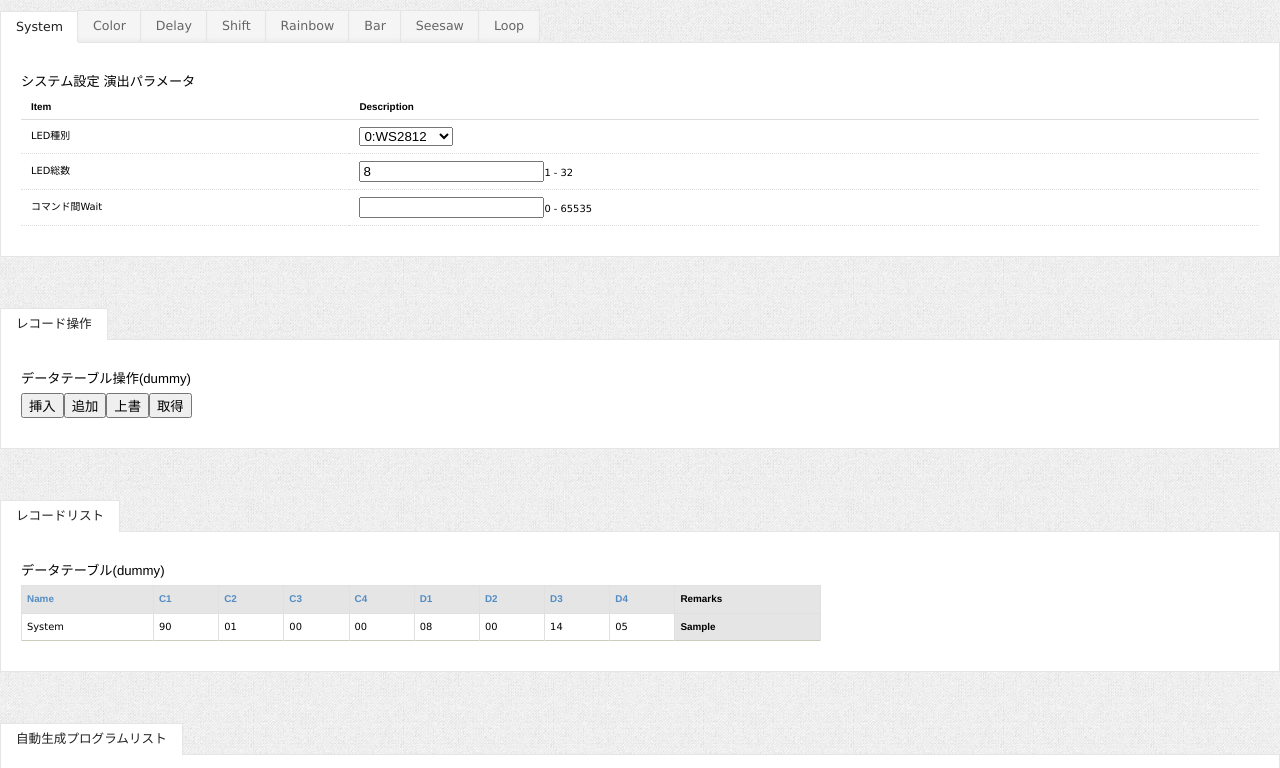
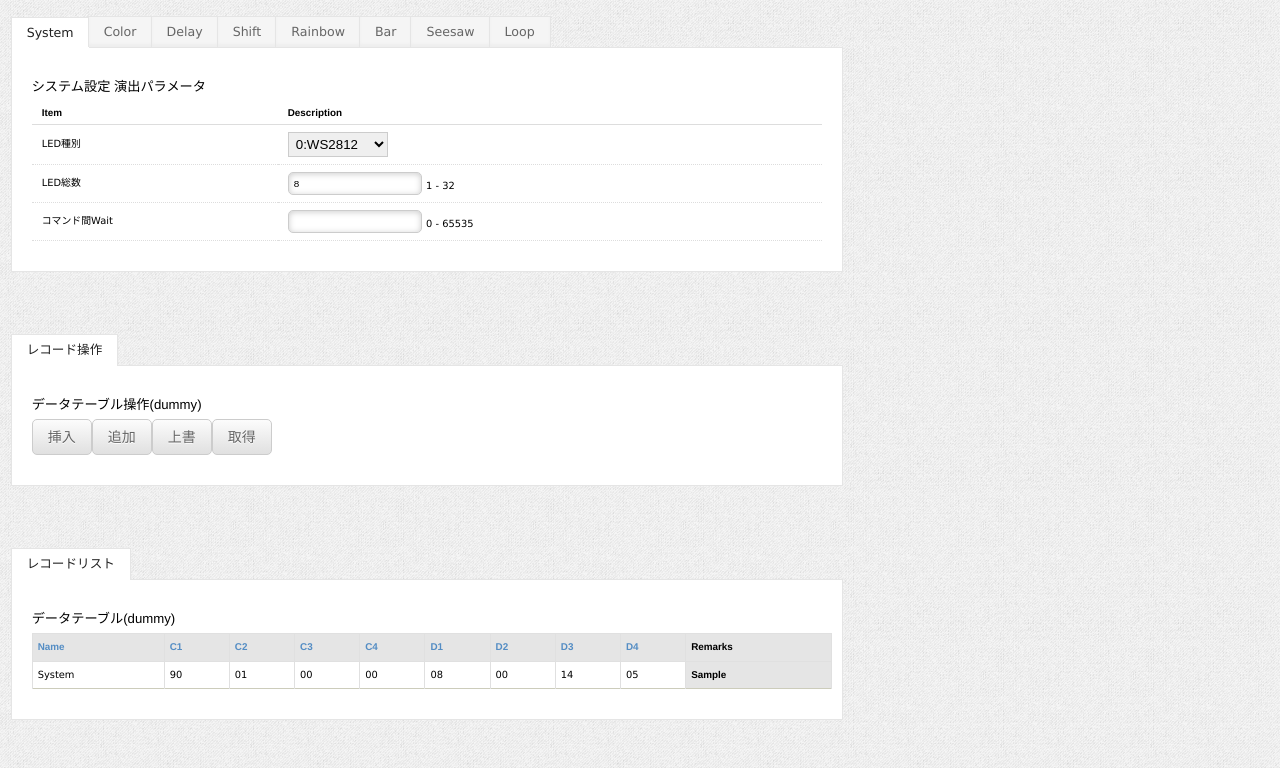
Before and after one commit to tgck/serialLEDProgrammerWeb, a website: page src/index.html in a window 1280 px wide. Shown: the top 768 px of the page. Drawn offline with nearby package versions, Linux system fonts and the light colour scheme.

Commit message:
・cssの参照エラーを解消

```diff
--- a/src/kickstart.css
+++ b/src/kickstart.css
@@ -11,15 +11,15 @@
 /*---------------------------------
 	IMPORTS
 -----------------------------------*/
-@import url(kickstart-buttons.css);
-@import url(kickstart-forms.css);
-@import url(kickstart-menus.css);
-@import url(kickstart-grid.css);
-@import url(jquery.fancybox-1.3.4.css);
-@import url(kickstart-slideshow.css);
-@import url(prettify.css);
-@import url(tiptip.css);
-@import url(fonts/fontawesome/css/font-awesome.min.css);
+@import url(css/kickstart-buttons.css);
+@import url(css/kickstart-forms.css);
+@import url(css/kickstart-menus.css);
+@import url(css/kickstart-grid.css);
+@import url(css/jquery.fancybox-1.3.4.css);
+@import url(css/kickstart-slideshow.css);
+@import url(css/prettify.css);
+@import url(css/tiptip.css);
+@import url(css/fonts/fontawesome/css/font-awesome.min.css);
 
 /*---------------------------------
 	HTML ELEMENTS
```
